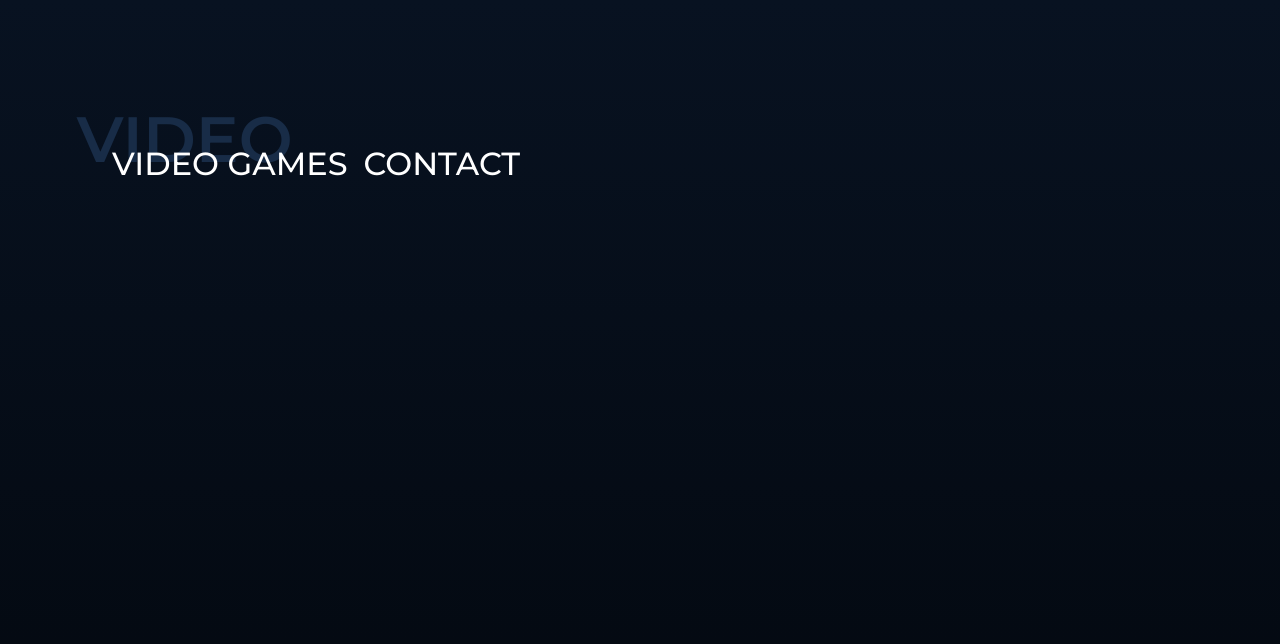
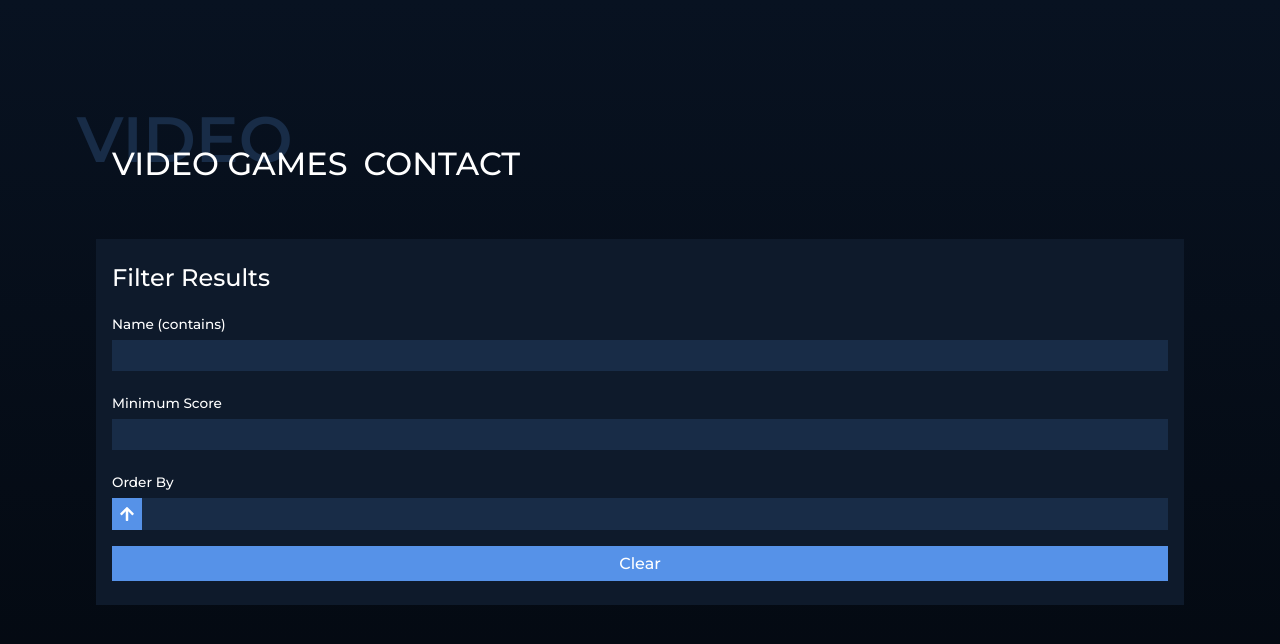
Before and after one commit to bojoluis21798/game_list, a React app: page / in a window 1280 px wide. Shown: the top 644 px of the page. Built offline with nearby package versions, Linux system fonts and the light colour scheme.

Commit message:
Lift filter state up

```diff
--- a/src/App.tsx
+++ b/src/App.tsx
@@ -1,14 +1,33 @@
-import React from "react";
+import React, { useState } from "react";
 
 import Header from "./components/Header";
+import Filter from "./components/Filter";
 import { Wrapper } from "./styles";
+import FilterType from "./types/FilterType";
+
+const initialFilter: FilterType = {
+  name: "",
+  score: {
+    min: 1,
+    max: 10,
+  },
+  orderBy: "Release Date",
+  ascending: true,
+};
 
 export default function App() {
+  const [filter, setFilter] = useState<FilterType>(initialFilter);
+
   return (
     <Wrapper>
       <Header
         items={[{ name: "VIDEO GAMES", shadow: "VIDEO" }, { name: "CONTACT" }]}
       />
+      <Filter
+        filter={filter}
+        onChange={(filter) => setFilter(filter)}
+        onClear={() => setFilter(initialFilter)}
+      />
     </Wrapper>
   );
 }
--- a/src/components/Filter/index.tsx
+++ b/src/components/Filter/index.tsx
@@ -5,78 +5,13 @@ import { faArrowDown, faArrowUp } from "@fortawesome/free-solid-svg-icons";
 import FilterType from "../../types/FilterType";
 import { Wrapper } from "./styles";
 
-const initialState: FilterType = {
-  name: "",
-  score: {
-    min: 1,
-    max: 10,
-  },
-  orderBy: {
-    type: "Release Date",
-    ascending: true,
-  },
+type FilterProps = {
+  onChange: (form: FilterType) => void;
+  onClear: () => void;
+  filter: FilterType;
 };
 
-type Action = {
-  type: ActionType;
-  payload?: string;
-};
-
-enum ActionType {
-  CHANGE_NAME,
-  CHANGE_SCORE,
-  TOGGLE_ASCENDING,
-  CHANGE_ORDER_BY,
-}
-
-function reducer(state: FilterType, action: Action): FilterType {
-  switch (action.type) {
-    case ActionType.CHANGE_NAME:
-      return {
-        ...state,
-        name: action.payload,
-      };
-    case ActionType.CHANGE_SCORE:
-      return {
-        ...state,
-        score: {
-          min: parseInt(action.payload),
-          max: parseInt(action.payload),
-        },
-      };
-    case ActionType.TOGGLE_ASCENDING:
-      return {
-        ...state,
-        orderBy: {
-          ...state.orderBy,
-          ascending: !state.orderBy.ascending,
-        },
-      };
-    case ActionType.CHANGE_ORDER_BY:
-      return {
-        ...state,
-        orderBy: {
-          ...state.orderBy,
-          type: action.payload as FilterType["orderBy"]["type"],
-        },
-      };
-    default:
-      return state;
-  }
-}
-
-type FilterProps = {
-  onFilter: (form: FilterType) => void;
-  onClear: () => void;
-};
-
-export default function Filter({ onFilter, onClear }: FilterProps) {
-  const [form, dispatch] = useReducer(reducer, initialState);
-
-  useEffect(() => {
-    onFilter(form);
-  }, [form]);
-
+export default function Filter({ onClear, onChange, filter }: FilterProps) {
   return (
     <Wrapper>
       <h2 className="filter-title">Filter Results</h2>
@@ -88,9 +23,9 @@ export default function Filter({ onFilter, onClear }: FilterProps) {
             type="text"
             name="name"
             onChange={(e) =>
-              dispatch({
-                type: ActionType.CHANGE_NAME,
-                payload: e.target.value,
+              onChange({
+                ...filter,
+                name: e.target.value,
               })
             }
           />
@@ -102,9 +37,12 @@ export default function Filter({ onFilter, onClear }: FilterProps) {
             type="text"
             name="minimum_score"
             onChange={(e) =>
-              dispatch({
-                type: ActionType.CHANGE_SCORE,
-                payload: e.target.value,
+              onChange({
+                ...filter,
+                score: {
+                  min: parseInt(e.target.value),
+                  max: parseInt(e.target.value),
+                },
               })
             }
           />
@@ -115,22 +53,23 @@ export default function Filter({ onFilter, onClear }: FilterProps) {
           <div className="order-by-group">
             <button
               onClick={() => {
-                dispatch({
-                  type: ActionType.TOGGLE_ASCENDING,
+                onChange({
+                  ...filter,
+                  ascending: !filter.ascending,
                 });
               }}
             >
               <FontAwesomeIcon
-                icon={form.orderBy.ascending ? faArrowUp : faArrowDown}
+                icon={filter.ascending ? faArrowUp : faArrowDown}
               />
             </button>
             <input
               type="text"
               name="order_by"
               onChange={(e) => {
-                dispatch({
-                  type: ActionType.CHANGE_ORDER_BY,
-                  payload: e.target.value,
+                onChange({
+                  ...filter,
+                  orderBy: e.target.value as FilterType["orderBy"],
                 });
               }}
             />
```
